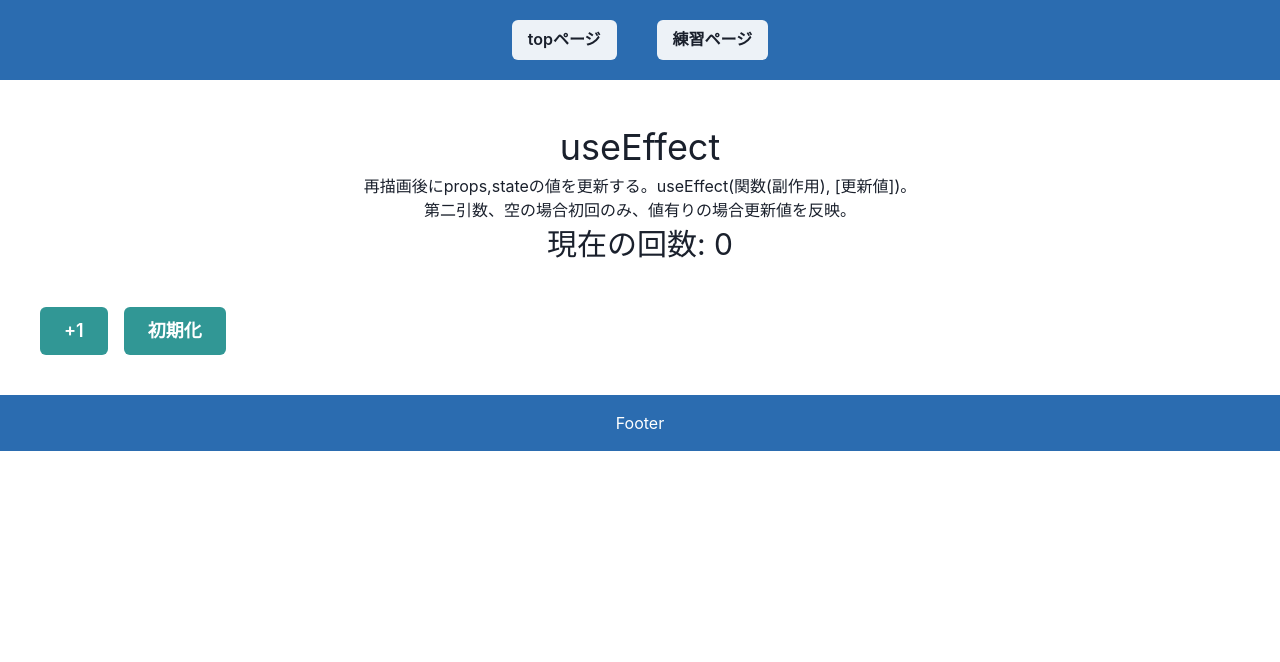
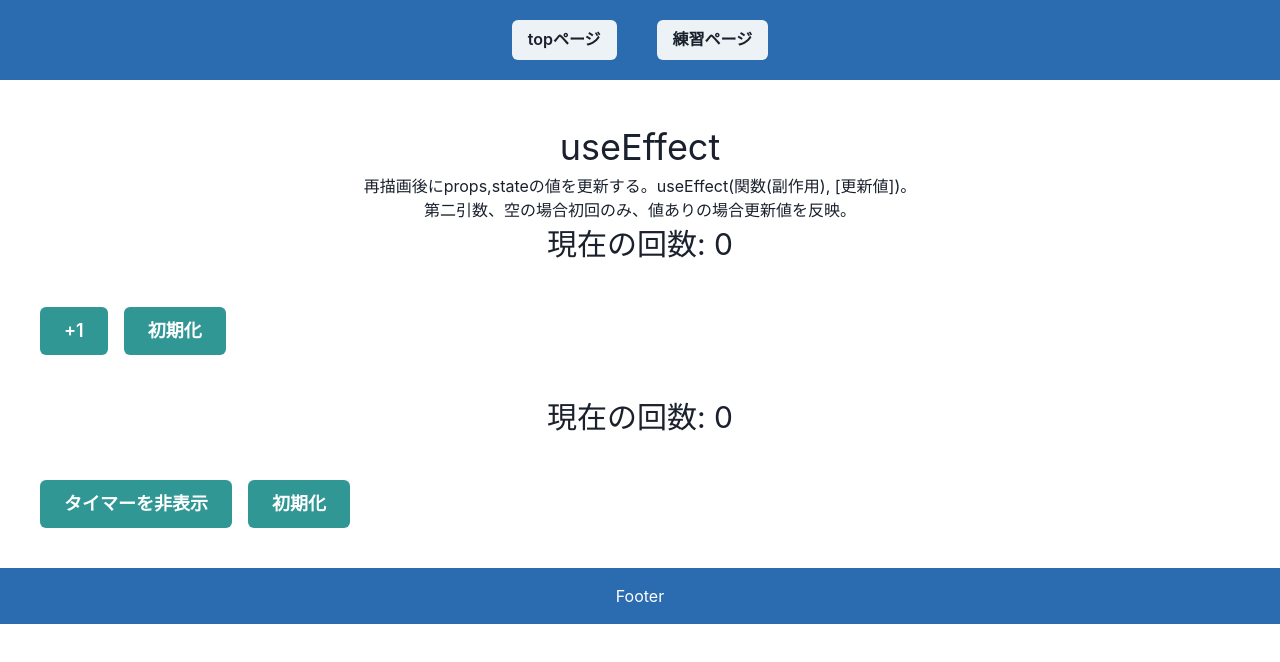
Before and after one commit to sakana-san/react-sample-benkyou, a React (Create React App) app: page /ClockCounter in a window 1280 px wide. Shown: the top 662 px of the page. Built offline with nearby package versions, Linux system fonts and the light colour scheme; the HTML template or start-up script is replaced by a standard one.

Commit message:
intervalBrowswe版をのタイマーボタン追加

```diff
--- a/src/components/ClockCounter.tsx
+++ b/src/components/ClockCounter.tsx
@@ -85,10 +85,37 @@ const CountBrowser = (props: CountProps) => {
   )
 }
 
+
+
+type IntervalProps = {
+  init:  number
+  display: boolean
+}
+
+const IntervalCountBrowser = (props: IntervalProps) => {
+  const {init, display} = props
+  const [getCount, setCount] = useState(init)
+  const [getDisplay, setDisplay] = useState(display)
+  return (
+    <>
+      <Text fontSize='3xl' align='center'>現在の回数: {getCount}</Text>
+      <Stack spacing={4} direction='row' align='center' padding="10">
+      <Button colorScheme='teal' size='lg' onClick={() => setDisplay(!getDisplay) }>{getDisplay ? 'タイマー表示' : 'タイマーを非表示'}</Button>
+        <Button colorScheme='teal' size='lg' onClick={() => setCount(0) }>初期化</Button>
+      </Stack>
+    </>
+  )
+}
+
 const ClockCounter = () => {
   return (
     <>
-      <CountBrowser init={0} ueText='再描画後にprops,stateの値を更新する。useEffect(関数(副作用), [更新値])。' ueText2='第二引数、空の場合初回のみ、値有りの場合更新値を反映。' />
+      <CountBrowser
+        init={0}
+        ueText='再描画後にprops,stateの値を更新する。useEffect(関数(副作用), [更新値])。'
+        ueText2='第二引数、空の場合初回のみ、値ありの場合更新値を反映。'
+      />
+      <IntervalCountBrowser  init={0} display={false} />
     </>
   )
 }
```
